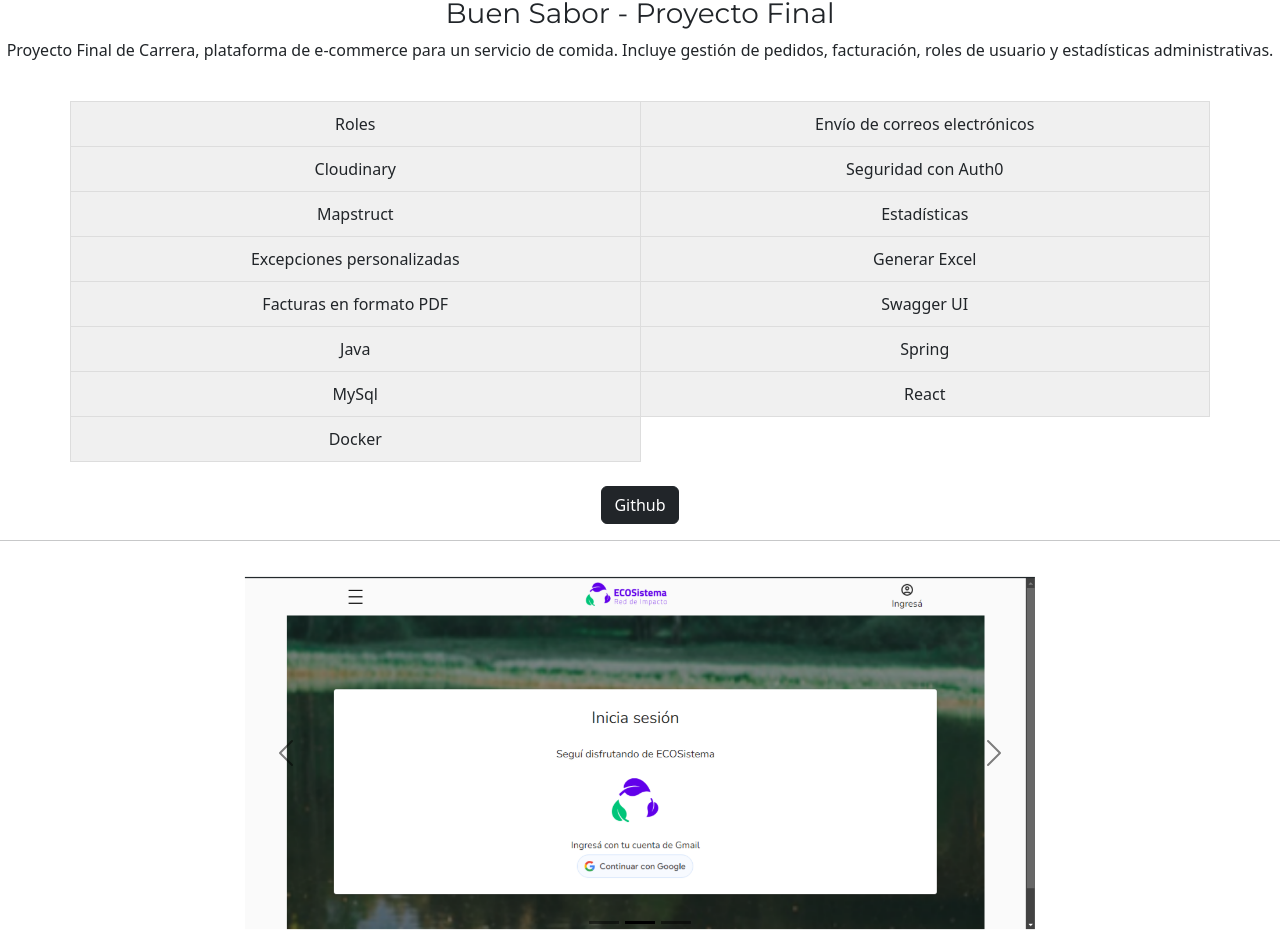
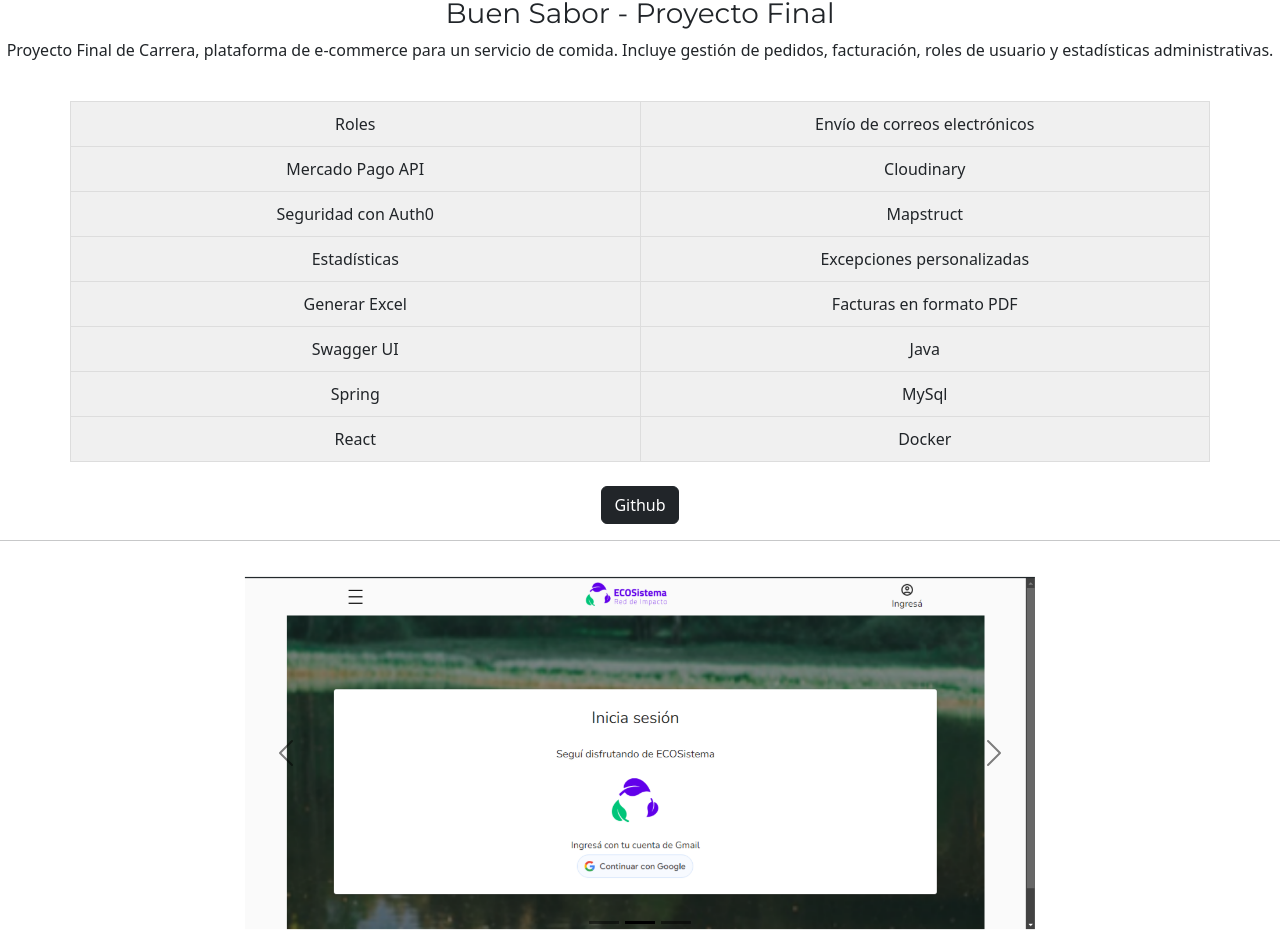
Before and after one commit to Giuliano-Espejo/porfolio, a React (Vite) app: page / in a window 1280 px wide. Shown: the part 3291-4234 px from the top of the page. Built offline with nearby package versions, Linux system fonts and the light colour scheme.

Commit message:
add mercado pago to buen sabor

```diff
--- a/src/components/Proyects/ProyectList.tsx
+++ b/src/components/Proyects/ProyectList.tsx
@@ -52,6 +52,7 @@
                 technologies={[
                     "Roles",
                     "Envío de correos electrónicos",
+                    "Mercado Pago API",
                     "Cloudinary",
                     "Seguridad con Auth0",
                     "Mapstruct",
```
